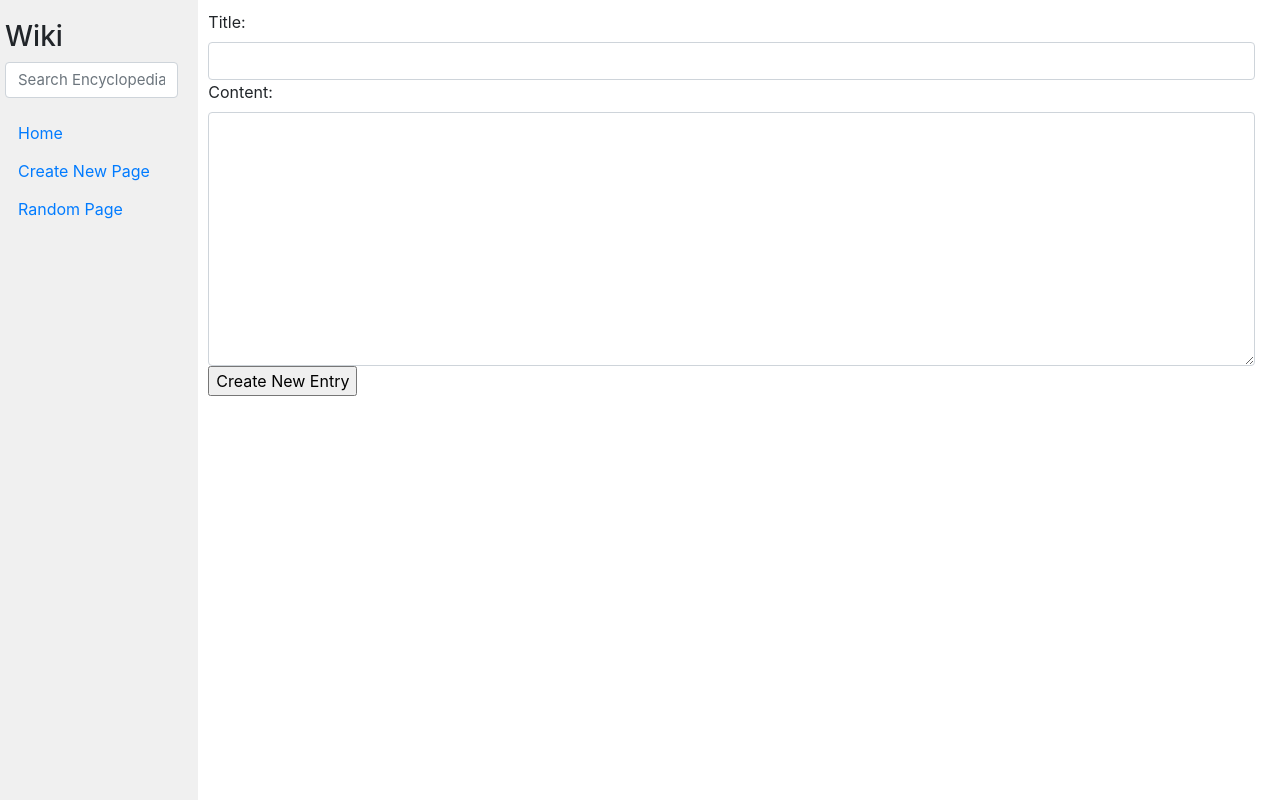
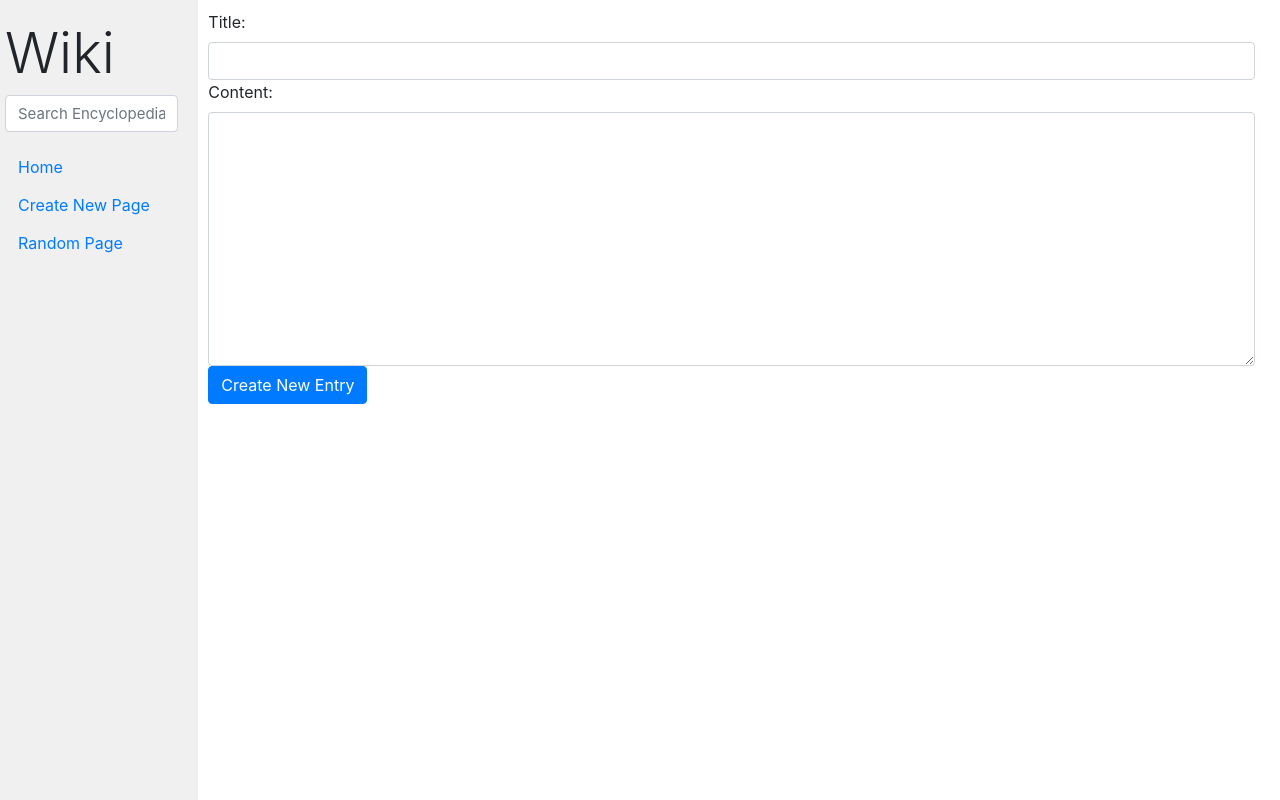
Before and after one commit to orhun-kolgeli/wiki, a Django app: page /wiki/create/ in a window 1280 px wide. Run offline with Django 3.2, Linux system fonts and the light colour scheme; some libraries are stand-ins or nearby versions.

Commit message:
add style to buttons

```diff
--- a/encyclopedia/templates/encyclopedia/create.html
+++ b/encyclopedia/templates/encyclopedia/create.html
@@ -14,7 +14,7 @@ Create a new entry
     </p>
     {% endif %}
     {{ new_entry }}
-    <input type="submit" value="Create New Entry">
+    <input class="btn btn-primary" type="submit" value="Create New Entry">
 </form>
 
 
--- a/encyclopedia/templates/encyclopedia/edit.html
+++ b/encyclopedia/templates/encyclopedia/edit.html
@@ -6,11 +6,11 @@ Edit {{ title }}
 
 {% block body %}
 
-<form action="{% url 'edit' %}" method="POST">
+<form class="form-group" action="{% url 'edit' %}" method="POST">
     {% csrf_token %}
     {{ edit_entry }}
     <input type="hidden" name="title" value="{{ title }}">
-    <input type="submit" value="Save Entry">
+    <input class="btn btn-primary" type="submit" value="Save Entry">
 </form>
 
 
--- a/encyclopedia/templates/encyclopedia/layout.html
+++ b/encyclopedia/templates/encyclopedia/layout.html
@@ -11,7 +11,7 @@
     <body>
         <div class="row">
             <div class="sidebar col-lg-2 col-md-3">
-                <h3>Wiki</h3>
+                <h3 class="display-4">Wiki</h3>
                 <form action="{% url 'index' %}" method="POST" class="form-group">
                     {% csrf_token %}
                     <input class="form-control search" type="text" name="q" placeholder="Search Encyclopedia">
--- a/encyclopedia/views.py
+++ b/encyclopedia/views.py
@@ -15,7 +15,8 @@ class NewEntry(forms.Form):
         attrs={"class":"form-control"}))
 
 class EditEntry(forms.Form):
-    content = forms.CharField(label="Edit Content", widget=forms.Textarea)
+    content = forms.CharField(label="Edit Content", widget=forms.Textarea(
+        attrs={"class":"form-control"}))
 
 def index(request):
     """
```
